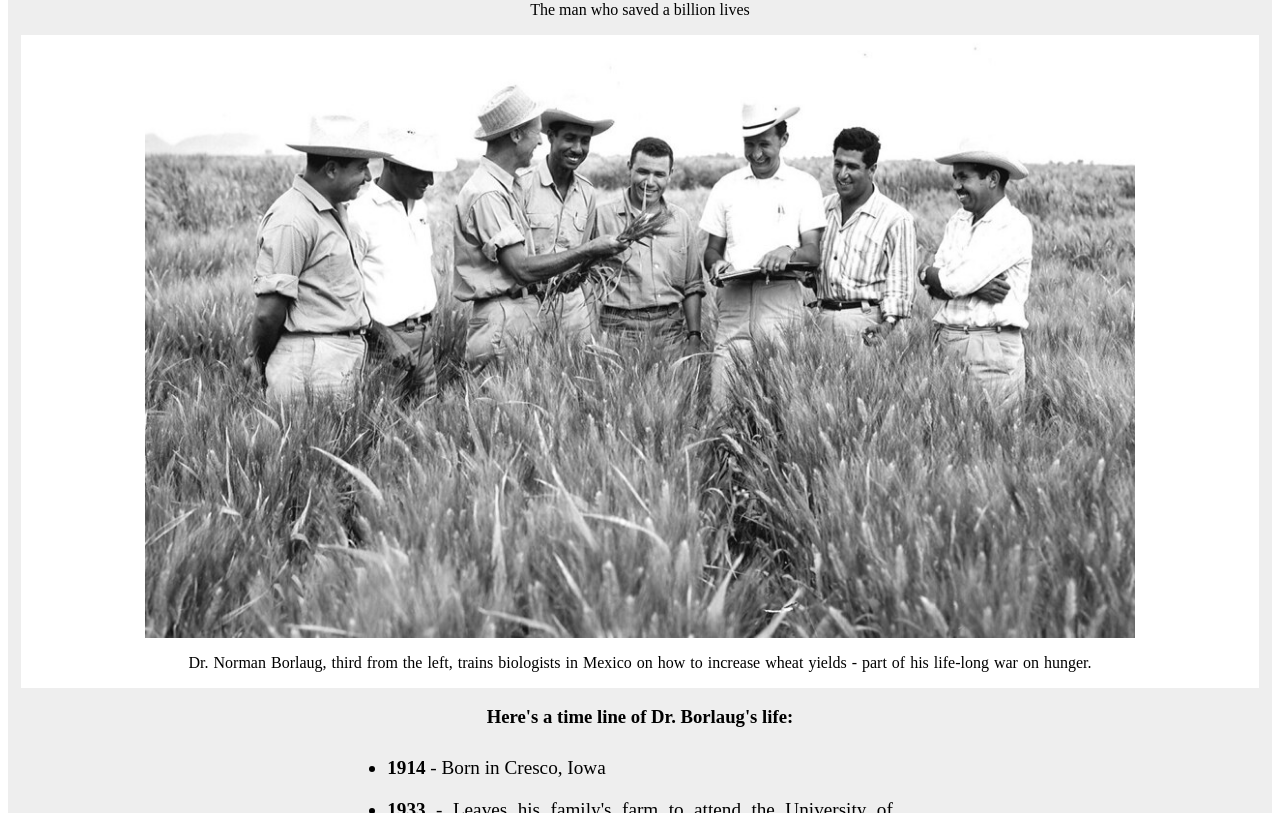
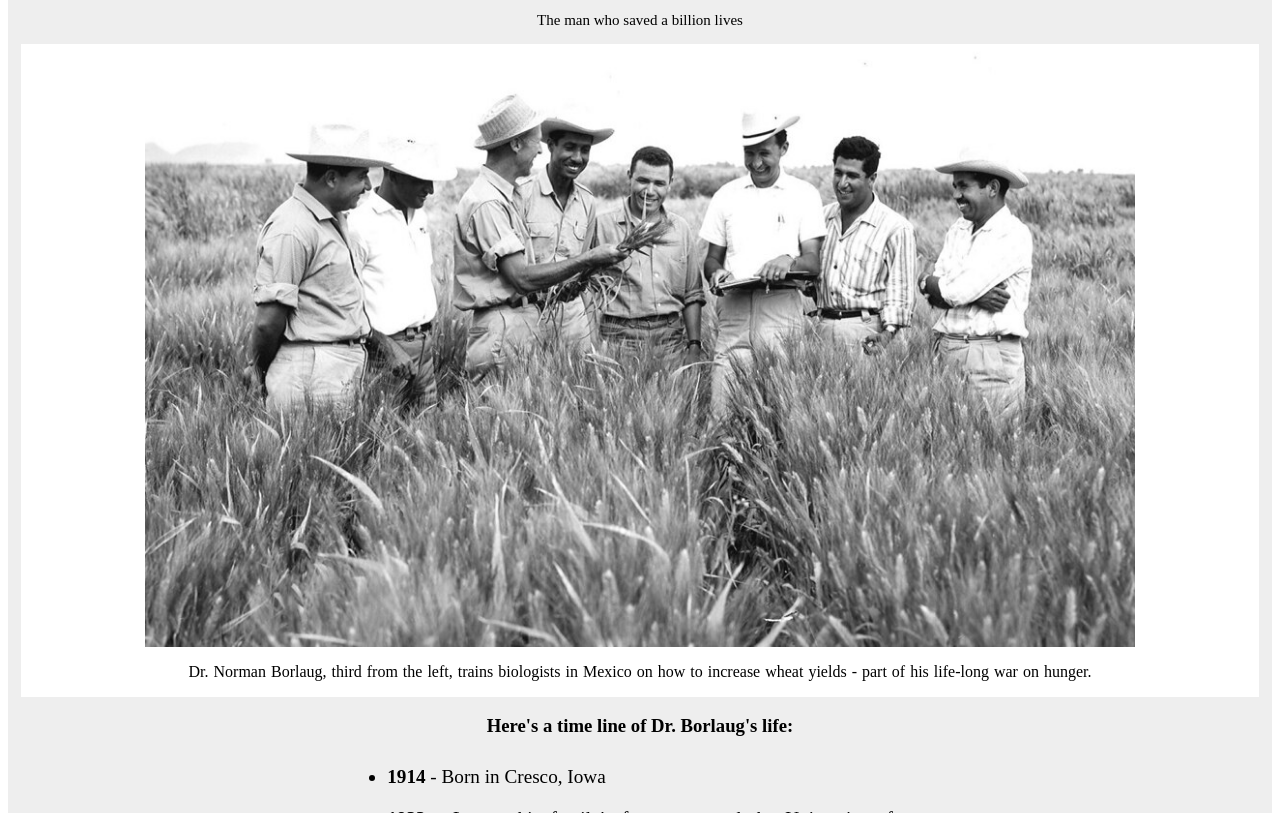
Before and after one commit to Muneeb10000/microverse-trails, a plain HTML site: page index.html in a window 1280 px wide. Shown: the part 124-937 px from the top of the page. Drawn offline with Linux system fonts and the light colour scheme.

Commit message:
main margin additon, subheading margin and fontsize change

```diff
--- a/css/style.css
+++ b/css/style.css
@@ -19,6 +19,8 @@
     display:flex;
     flex-direction:column;
     text-align: center;
+    margin-top: 35px;
+    margin-bottom: 35px;
 }
 #tribute-info{
     text-align: center;
@@ -38,6 +40,11 @@
 }
 #title{
     font-size: 40px;
+    margin-bottom:5pxpx;
+}
+#subheading{
+    margin-top:0px;
+    font-size: 15px;
 }
 #img-caption{
     word-spacing: 1px;
--- a/index.html
+++ b/index.html
@@ -11,7 +11,7 @@
   <script src="https://cdn.freecodecamp.org/testable-projects-fcc/v1/bundle.js"></script>
   <div id="main">
     <h1 id="title">Dr. Norman Borlaug</h1>
-    <p>The man who saved a billion lives</p>
+    <p id="subheading">The man who saved a billion lives</p>
     <div id="img-div">
       <img src="tribute-page-main-image.jpg" id="image" />
       <p id="img-caption">Dr. Norman Borlaug, third from the left, trains biologists in Mexico on how to increase wheat
```
